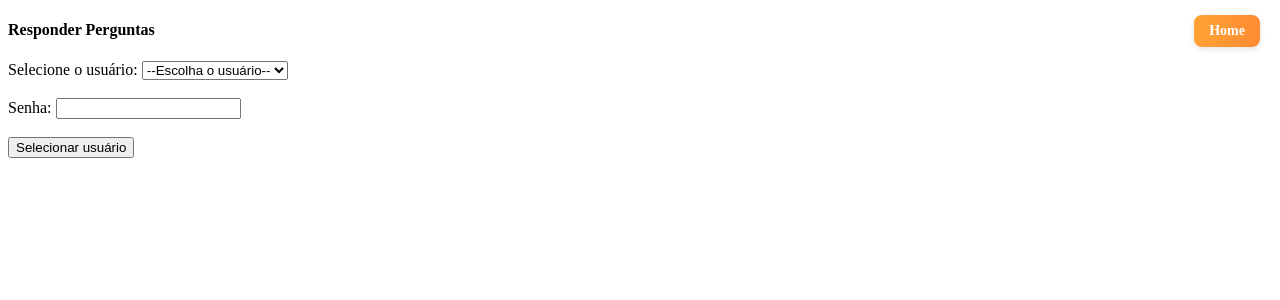
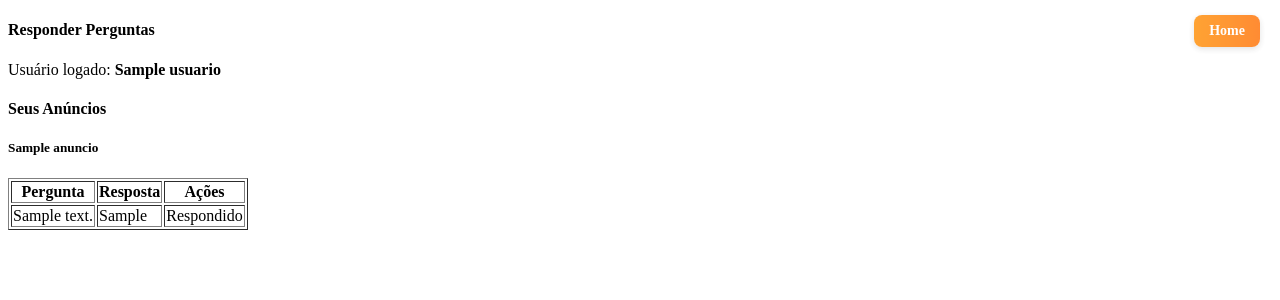
Before and after one commit to Andre3224/Compra-Venda, a Flask app: page /anuncio/pergunta/responder in a window 1280 px wide. Shown: the top 300 px of the page. Run offline with Flask 2, Linux system fonts and the light colour scheme; a user stored in the database is signed in; tables that the repository leaves empty hold one stand-in row (values such as "Sample post").

Commit message:
autenticação e organização

```diff
--- a/main.py
+++ b/main.py
@@ -55,6 +55,7 @@ class Categoria(db.Model):
 class Anuncio(db.Model):
     __tablename__ = "anuncio"
     id = db.Column('anu_id', db.Integer, primary_key=True)
+    perguntas = db.relationship("Pergunta", backref="anuncio", cascade="all, delete-orphan")
     nome = db.Column('anu_nome', db.String(256))
     desc = db.Column('anu_desc', db.String(256))
     qtd = db.Column('anu_qtd', db.Integer)
@@ -101,7 +102,7 @@ def login():
         email = request.form.get('email')
         passwd = request.form.get('passwd')
 
-        user = Usuario.quary.filter_by(email=email, senha = passwd).first()
+        user = Usuario.query.filter_by(email=email, senha = passwd).first()
         if user:
             login_user(user)
             return redirect(url_for('index'))
@@ -177,7 +178,7 @@ def anuncio():
             request.form.get('qtd'),
             request.form.get('preco'),
             request.form.get('cat'),
-            request.form.get('usu')
+            current_user.id
         )
         db.session.add(anuncio)
         db.session.commit()
@@ -200,21 +201,18 @@ def delete_anuncio(id):
     if anuncio is None:
         return "Anúncio não encontrado.", 404
 
-    usuario_criador = Usuario.query.get(anuncio.usu_id)
-    if usuario_criador is None:
-        return "Usuário criador não encontrado.", 404
+    # Só criador ou admin podem excluir
+    if (anuncio.usu_id != current_user.id) and (current_user.nome != "admin"):
+        return "Você não tem permissão para excluir este anúncio.", 403
 
-    admin_user = Usuario.query.filter_by(nome="admin").first()
-    if admin_user is None:
-        return "Usuário admin não encontrado.", 404
+    # Confere senha do usuário logado
+    if senha_digitada != current_user.senha:
+        return "Senha incorreta! Operação não autorizada.", 403
 
-    # Valida senha: admin ou dono do anúncio
-    if senha_digitada == usuario_criador.senha or senha_digitada == admin_user.senha:
-        db.session.delete(anuncio)
-        db.session.commit()
-        return "Anúncio excluído com sucesso!", 200
+    db.session.delete(anuncio)
+    db.session.commit()
 
-    return "Senha incorreta! Operação não autorizada.", 403
+    return "Anúncio excluído com sucesso!", 200
 
 @app.route("/anuncio/pergunta")
 @login_required
@@ -230,25 +228,21 @@ def pergunta():
      .join(Usuario, Pergunta.usuario_id == Usuario.id)\
      .all()
 
-    return render_template("pergunta.html",
+    return render_template(
+        "pergunta.html",
         perguntas=perguntas,
         anuncios=Anuncio.query.all(),
-        usuarios=Usuario.query.all(),
+        usuario_logado=current_user  # Passa apenas o usuário logado
     )
 
 @app.route("/anuncio/pergunta/nova", methods=['POST'])
 @login_required
 def novapergunta():
     anuncio_id = request.form.get("anuncio_id")
-    usuario_id = request.form.get("usuario_id")
-    senha = request.form.get("senha")
     texto = request.form.get("texto")
 
-    usuario = Usuario.query.get(usuario_id)
-    if senha != usuario.senha:
-        return "Senha incorreta!", 403
-
-    pergunta = Pergunta(anuncio_id, usuario.id, texto)
+    # Cria a pergunta usando o usuário logado
+    pergunta = Pergunta(anuncio_id, current_user.id, texto)
     db.session.add(pergunta)
     db.session.commit()
     return redirect(url_for("pergunta"))
@@ -256,10 +250,6 @@ def novapergunta():
 @app.route("/anuncio/pergunta/responder", methods=['GET', 'POST'])
 @login_required
 def responder():
-    usuarios = Usuario.query.all()
-    usuario_selecionado_id = request.args.get('usuario_id', type=int)
-    senha_digitada = request.args.get('senha', type=str)
-    anuncios = []
     perguntas = []
     mensagem = None
 
@@ -269,41 +259,54 @@ def responder():
         if pergunta_id and resposta:
             pergunta = Pergunta.query.get(int(pergunta_id))
             if pergunta:
-                pergunta.resposta = resposta
-                db.session.commit()
-        usuario_selecionado_id = int(usuario_selecionado_id)
+                anuncio = Anuncio.query.get(pergunta.anuncio_id)
+                # Só permite responder se current_user for dono do anúncio
+                if anuncio.usu_id != current_user.id:
+                    mensagem = "Você não pode responder perguntas de anúncios que não são seus."
+                else:
+                    pergunta.resposta = resposta
+                    db.session.commit()
+                    mensagem = "Resposta enviada com sucesso!"
 
-    if usuario_selecionado_id and senha_digitada:
-        usuario = Usuario.query.get(usuario_selecionado_id)
-        if usuario:
-            if senha_digitada != usuario.senha:
-                mensagem = "Senha incorreta!"
-                anuncios = []
-                perguntas = []
-            else:
-                anuncios = Anuncio.query.filter_by(usu_id=usuario_selecionado_id).all()
-                if not anuncios:
-                    mensagem = "O usuário selecionado não possui anúncios cadastrados."
-                else:
-                    perguntas = db.session.query(
-                        Pergunta.id,
-                        Pergunta.texto,
-                        Pergunta.resposta,
-                        Pergunta.anuncio_id,
-                        Usuario.nome.label("usuario_nome")
-                    ).join(Usuario, Pergunta.usuario_id == Usuario.id)\
-                    .filter(Pergunta.anuncio_id.in_([a.id for a in anuncios]))\
-                    .all()
+    # Pega todos os anúncios do usuário logado
+    anuncios = Anuncio.query.filter_by(usu_id=current_user.id).all()
+    if anuncios:
+        perguntas = db.session.query(
+            Pergunta.id,
+            Pergunta.texto,
+            Pergunta.resposta,
+            Pergunta.anuncio_id,
+            Usuario.nome.label("usuario_nome")
+        ).join(Usuario, Pergunta.usuario_id == Usuario.id)\
+         .filter(Pergunta.anuncio_id.in_([a.id for a in anuncios]))\
+         .all()
+    else:
+        mensagem = "Você não possui anúncios para responder perguntas."
 
     return render_template(
         "pergunta_resposta.html",
-        usuarios=usuarios,
-        usuario_selecionado_id=usuario_selecionado_id,
+        perguntas=perguntas,
         anuncios=anuncios,
-        perguntas=perguntas,
-        mensagem=mensagem
+        mensagem=mensagem,
+        usuario_logado=current_user
     )
 
+@app.route("/anuncio/pergunta/excluir", methods=['POST'])
+@login_required
+def excluir_pergunta():
+    pergunta_id = request.form.get('pergunta_id')
+    pergunta = Pergunta.query.get(pergunta_id)
+    if not pergunta:
+        return redirect(url_for('pergunta'))
+
+    # Só o dono do anúncio pode excluir
+    anuncio = Anuncio.query.get(pergunta.anuncio_id)
+    if anuncio.usu_id != current_user.id:
+        return redirect(url_for('pergunta'))
+
+    db.session.delete(pergunta)
+    db.session.commit()
+    return redirect(url_for('pergunta'))
 
 @app.route("/anuncio/compra")
 @login_required
--- a/templates/pergunta_resposta.html
+++ b/templates/pergunta_resposta.html
@@ -30,30 +30,16 @@
         }
     </style>
 </head>
-<body>
-    <h4>Responder Perguntas</h4>
+ <h4>Responder Perguntas</h4>
 
-    <form method="get">
-    <label for="usuario_id">Selecione o usuário:</label>
-    <select id="usuario_id" name="usuario_id" required>
-        <option value="">--Escolha o usuário--</option>
-        {% for u in usuarios %}
-            <option value="{{ u.id }}" {% if u.id == usuario_selecionado_id %}selected{% endif %}>{{ u.nome }}</option>
-        {% endfor %}
-    </select>
-    <br><br>
-    <label for="senha">Senha:</label>
-    <input type="password" id="senha" name="senha" required>
-    <br><br>
-    <button type="submit">Selecionar usuário</button>
-    </form>
+    <p>Usuário logado: <strong>{{ usuario_logado.nome }}</strong></p>
 
     {% if mensagem %}
         <p style="color:red; font-weight:bold;">{{ mensagem }}</p>
     {% endif %}
 
     {% if anuncios %}
-        <h4>Anúncios do usuário</h4>
+        <h4>Seus Anúncios</h4>
         {% for a in anuncios %}
             <h5>{{ a.nome }}</h5>
             <table border="1">
@@ -75,9 +61,10 @@
                                 <form method="POST">
                                     <textarea name="resposta" placeholder="Digite sua resposta" required></textarea>
                                     <input type="hidden" name="pergunta_id" value="{{ p.id }}">
-                                    <input type="hidden" name="usuario_id" value="{{ usuario_selecionado_id }}">
                                     <button type="submit">Responder</button>
                                 </form>
+                                {% else %}
+                                Respondido
                                 {% endif %}
                             </td>
                         </tr>
@@ -86,6 +73,8 @@
                 </tbody>
             </table>
         {% endfor %}
+    {% else %}
+        <p>Você não possui anúncios para responder perguntas.</p>
     {% endif %}
 
     <a href="/" class="home-btn">Home</a>
```
Also changed, not shown: templates/anuncio.html (+6 -8 lines), templates/pergunta.html (+27 -12 lines).
